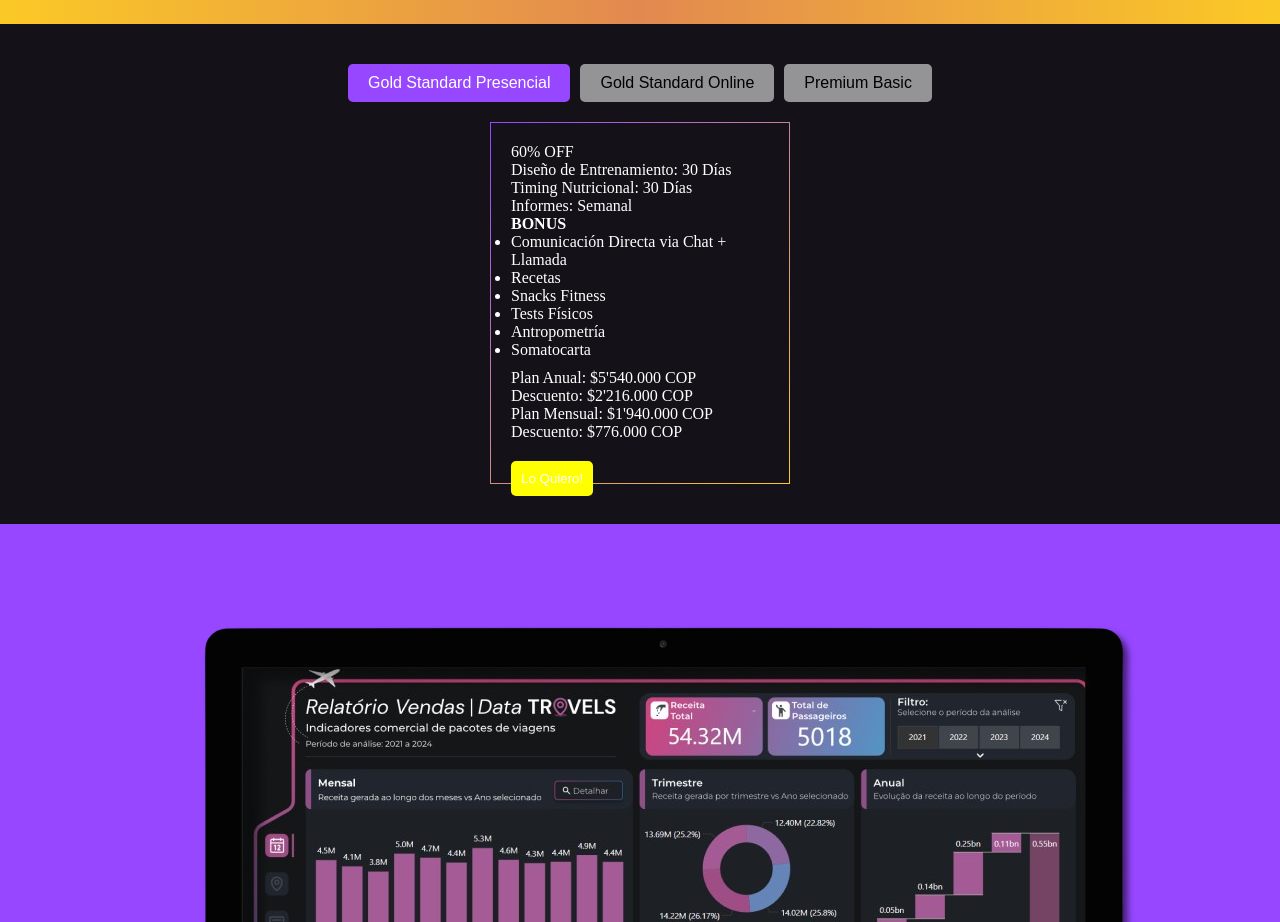
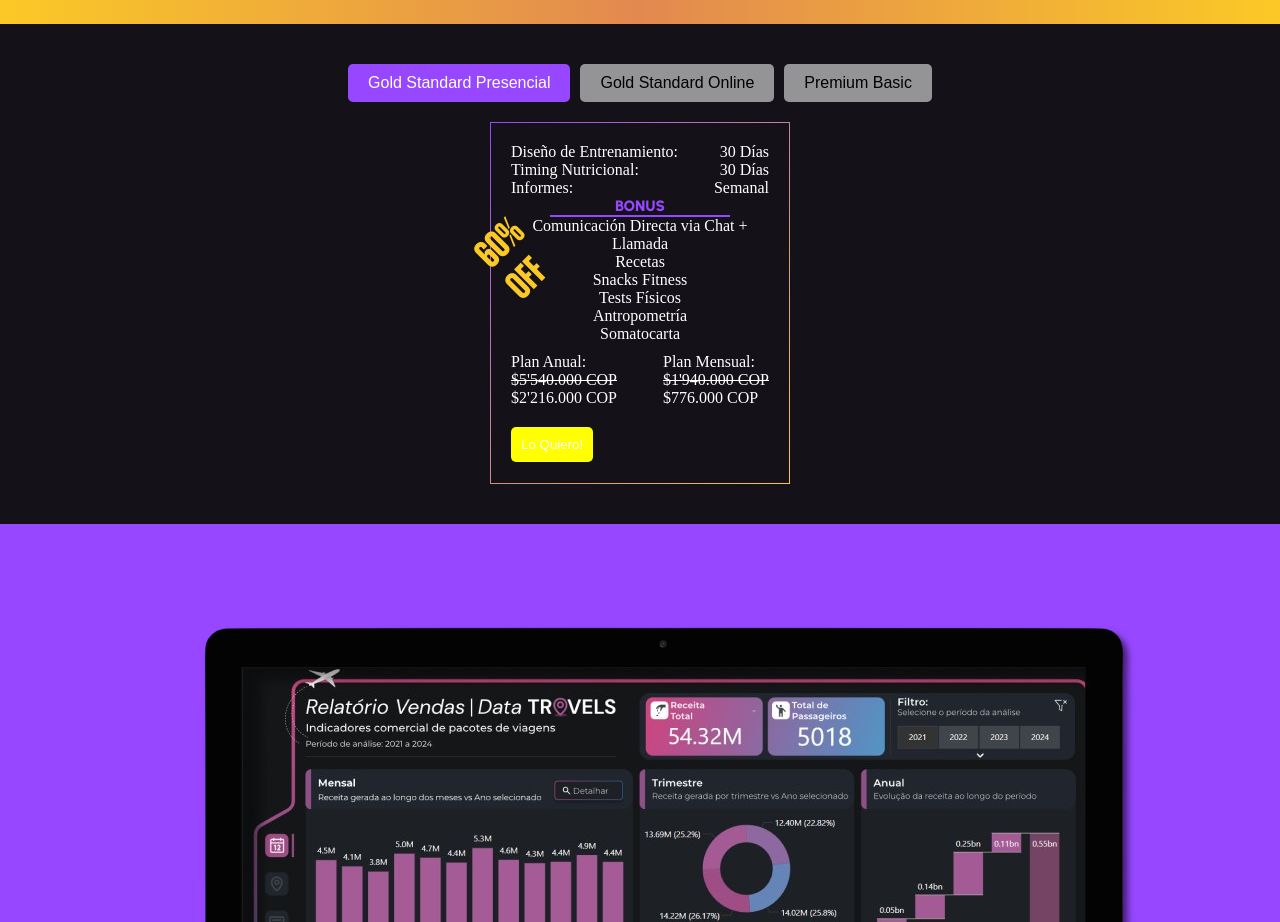
Before and after one commit to Jeissoncar97/coachlbm, a React (Vite) app: page / in a window 1280 px wide. Shown: the part 1824-2746 px from the top of the page. Built offline with nearby package versions, Linux system fonts and the light colour scheme.

Commit message:
Style: add style plans secction

```diff
--- a/src/components/Plans.jsx
+++ b/src/components/Plans.jsx
@@ -8,9 +8,12 @@ const PlanSection = () => {
 			name: "Gold Standard Presencial",
 			duration: "30 Días",
 			discount: "60% OFF",
-			training: "Diseño de Entrenamiento: 30 Días",
-			nutrition: "Timing Nutricional: 30 Días",
-			reports: "Informes: Semanal",
+			training1: "Diseño de Entrenamiento:",
+			training2: "30 Días",
+			nutrition1: "Timing Nutricional:",
+			nutrition2: "30 Días",
+			reports1: "Informes:",
+			reports2: "Semanal",
 			bonus: [
 				"Comunicación Directa via Chat + Llamada",
 				"Recetas",
@@ -25,16 +28,19 @@ const PlanSection = () => {
 			discountedMonthlyPrice: "$776.000 COP",
 			buttonText: "Lo Quiero!",
 			buttonColor: "yellow",
-      borderColor: "var(--gradien-GoldStandardPresencial) 1",
+			borderColor: "var(--gradien-GoldStandardPresencial) 1",
 		},
 		{
 			id: 2,
 			name: "Gold Standard Online",
 			duration: "24 Días",
 			discount: "50% OFF",
-			training: "Diseño de Entrenamiento: 24 Días",
-			nutrition: "Timing Nutricional: 24 Días",
-			reports: "Informes: Quincenal",
+			training1: "Diseño de Entrenamiento:",
+			training2: "24 Días",
+			nutrition1: "Timing Nutricional:",
+			nutrition2: "24 Días",
+			reports1: "Informes:",
+			reports2: "Quincenal",
 			bonus: [
 				"Consultas via Chat + Llamada",
 				"Recetas",
@@ -46,7 +52,7 @@ const PlanSection = () => {
 			discountedMonthlyPrice: "$582.000 COP",
 			buttonText: "Lo Quiero!",
 			buttonColor: "blue",
-      borderColor: "var(--gradient-GoldStandardOnline) 1",
+			borderColor: "var(--gradient-GoldStandardOnline) 1",
 
 		},
 		{
@@ -54,9 +60,12 @@ const PlanSection = () => {
 			name: "Premium Basic",
 			duration: "24 Días",
 			discount: "40% OFF",
-			training: "Diseño de Entrenamiento: 20 Días",
-			nutrition: "Timing Nutricional: 20 Días",
-			reports: "Informes: Mensual",
+			training1: "Diseño de Entrenamiento:",
+			training2: "20 Días",
+			nutrition1: "Timing Nutricional:",
+			nutrition2: "20 Días",
+			reports1: "Informes:",
+			reports2: "Mensual",
 			bonus: ["Consultas via Chat"],
 			trimestralPrice: "$1'108.000 COP",
 			discountedTrimestralPrice: "$664.800 COP",
@@ -64,7 +73,7 @@ const PlanSection = () => {
 			discountedMonthlyPrice: "$232.800 COP",
 			buttonText: "Lo Quiero!",
 			buttonColor: "purple",
-      borderColor: "var(--gradient-PremiumBasic) 1",
+			borderColor: "var(--gradient-PremiumBasic) 1",
 		},
 	];
 
@@ -86,13 +95,23 @@ const PlanSection = () => {
 				))}
 			</div>
 
-			<div className="plan-details" style={{borderImage : selectedPlan.borderColor  }}>
-				<p>{selectedPlan.discount}</p>
-				<p>{selectedPlan.training}</p>
-				<p>{selectedPlan.nutrition}</p>
-				<p>{selectedPlan.reports}</p>
-				<div>
+			<div className="plan-details" style={{ borderImage: selectedPlan.borderColor }}>
+				<p className="discount-percentage">{selectedPlan.discount}</p>
+				<div className="training">
+					<p>{selectedPlan.training1}</p>
+					<p>{selectedPlan.training2}</p>
+				</div>
+				<div className="nutrition">
+					<p>{selectedPlan.nutrition1}</p>
+					<p>{selectedPlan.nutrition2}</p>
+				</div>
+				<div className="reports">
+					<p>{selectedPlan.reports1}</p>
+					<p>{selectedPlan.reports2}</p>
+				</div>
+				<div className="bonus">
 					<h4>BONUS</h4>
+					<div className="line_separation"></div>
 					<ul>
 						{selectedPlan.bonus.map((item, i) => (
 							<li key={i}>{item}</li>
@@ -101,26 +120,30 @@ const PlanSection = () => {
 				</div>
 				<div className="plan-prices">
 					{selectedPlan.annualPrice && (
-						<>
-							<p>Plan Anual: {selectedPlan.annualPrice}</p>
+						<div>
+							<p>Plan Anual: </p>
+							<p className="discount">{selectedPlan.annualPrice}</p>
 							<p>
-								Descuento: {selectedPlan.discountedAnnualPrice}
+								{selectedPlan.discountedAnnualPrice}
 							</p>
-						</>
+						</div>
 					)}
 					{selectedPlan.trimestralPrice && (
-						<>
-							<p>
-								Plan Trimestral: {selectedPlan.trimestralPrice}
+						<div>
+							<p>Plan Trimestral: </p>
+							<p className="discount">
+								{selectedPlan.trimestralPrice}
 							</p>
 							<p>
-								Descuento:{" "}
 								{selectedPlan.discountedTrimestralPrice}
 							</p>
-						</>
+						</div>
 					)}
-					<p>Plan Mensual: {selectedPlan.monthlyPrice}</p>
-					<p>Descuento: {selectedPlan.discountedMonthlyPrice}</p>
+					<div>
+						<p>Plan Mensual: </p>
+						<p className="discount">{selectedPlan.monthlyPrice}</p>
+						<p>{selectedPlan.discountedMonthlyPrice}</p>
+					</div>
 				</div>
 				<button
 					style={{ backgroundColor: selectedPlan.buttonColor }}
--- a/src/index.css
+++ b/src/index.css
@@ -2,6 +2,7 @@
 	--white: #fff;
 	--primary-color: #9747ff;
 	--black: #000;
+	--yelow: #FBC926;
 	--general-background: #141118;
 	--gradient-gold: linear-gradient(90deg, #fbc926, #e28950, #fbc926);
 	--gray: #949396;
@@ -35,3 +36,11 @@ h2 {
 	font-weight: 400;
 	text-transform: uppercase;
 }
+h4{
+	font-size: 15px;
+    font-family: "Urbanist", sans-serif;
+    color: var(--primary-color);
+    font-weight: 900;
+    text-transform: uppercase;
+
+}
--- a/src/styles/plans.css
+++ b/src/styles/plans.css
@@ -32,18 +32,58 @@
 	border-radius: 10px;
     height: 362px;
     border: 1px solid  ; /* Define el grosor del borde */
-
+	position: relative;
 	width: 300px;
 }
-
+.plan-details .training{
+	display: flex;
+	justify-content: space-between;
+}
+.plan-details .nutrition{
+	display: flex;
+	justify-content: space-between;
+}
+.plan-details .reports{
+	display: flex;
+	justify-content: space-between;
+}
+.plan-details .line_separation{
+	height: 2px;
+    background-color: var(--primary-color);
+    width: 70%;
+    border: none;
+}
+.plan-details ul{
+	list-style: none;
+}
 .plan-details h2 {
 	margin-bottom: 10px;
 }
-
+.plan-details .bonus{
+	text-align: center;
+    display: flex;
+    justify-content: center;
+    flex-direction: column;
+    align-items: center;
+}
+.plan-details .discount-percentage{
+	position: absolute;
+	width: 50px;
+	font-size: 40px;
+	left: 0;
+	bottom: 50%;
+	color: var(--yelow);
+	font-family: "Zuume";
+	transform: rotate(-45deg);
+}
 .plan-prices {
 	margin-top: 10px;
+	display: flex;
+	justify-content: space-between;
 }
-
+.plan-prices .discount{
+	text-decoration: line-through;
+}
 .plan-button {
 	margin-top: 20px;
 	padding: 10px;
```
